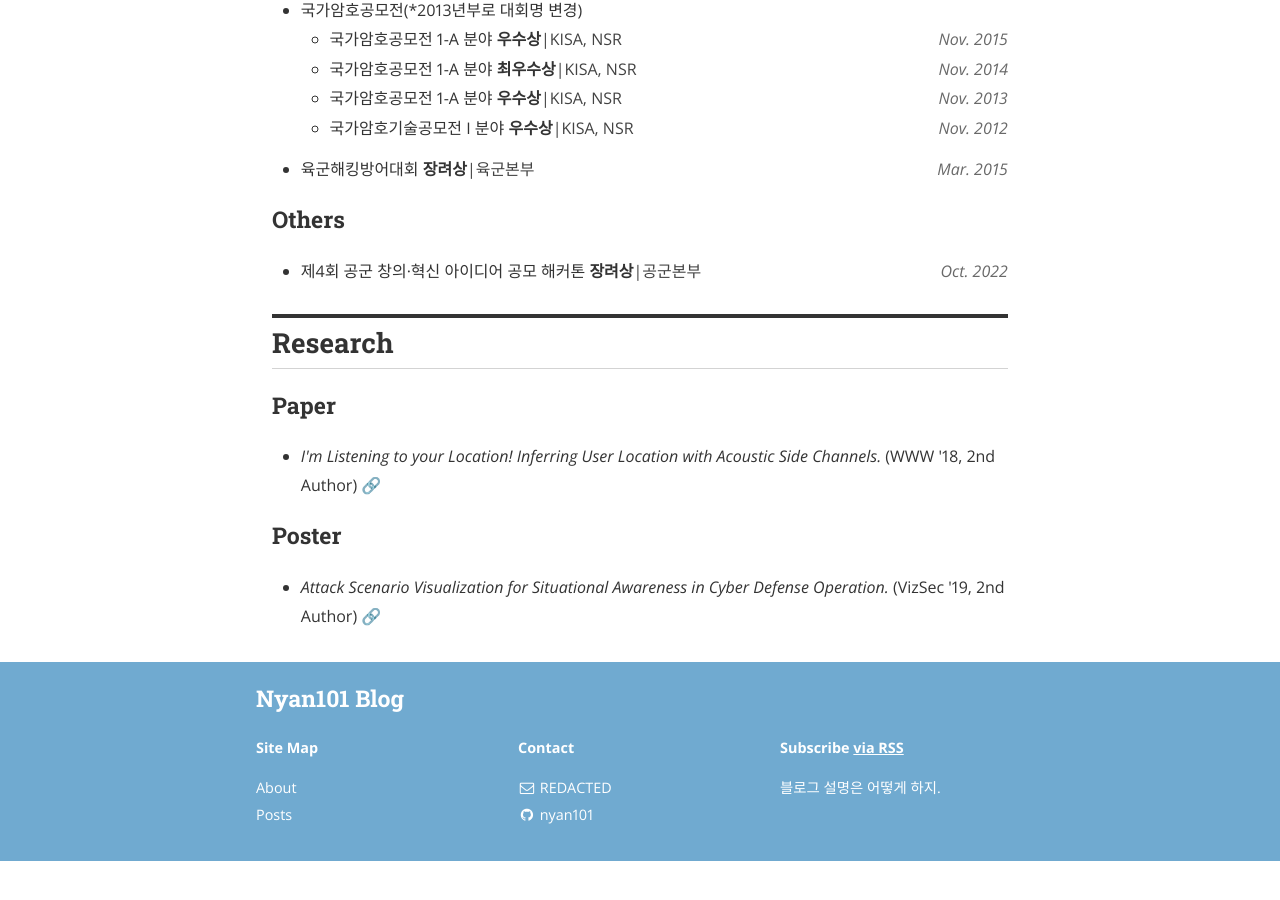
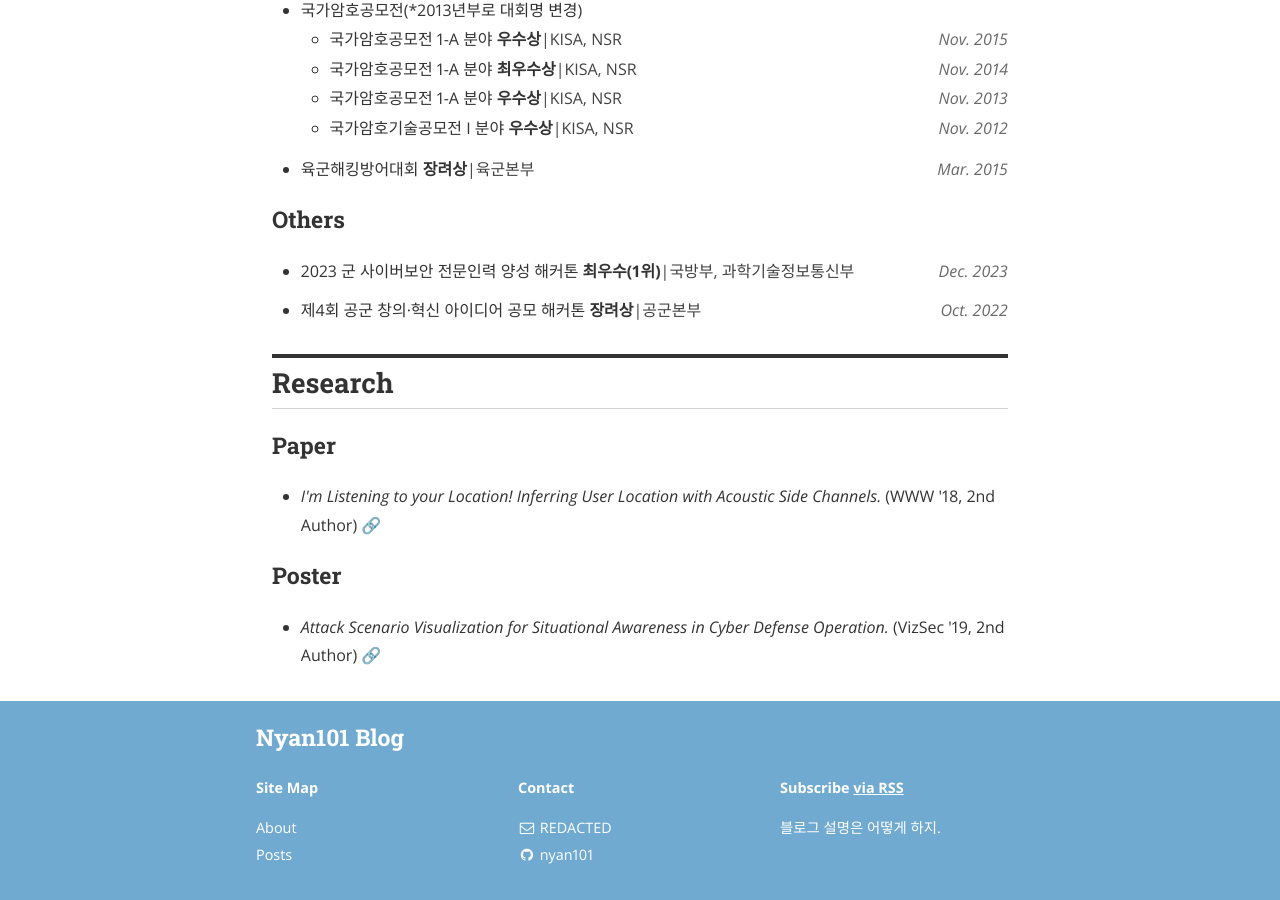
Before and after one commit to nyan101/nyan101.github.io, a Jekyll site: the page built from about.html, in a window 1280 px wide and 900 px high, scrolled down 2649 px. Built offline with Jekyll 4.4.1, drawn with Linux system fonts in a browser that asks for light colours; nearby versions of some CDN libraries; a style sheet for code colours, icons or effects is not loaded; before the commit the page ends 3510 px from its top, so only the background shows below that.

Commit message:
about 페이지 수정

```diff
--- a/about.html
+++ b/about.html
@@ -507,6 +507,17 @@ permalink: /about/
 
 <h3>Others</h3>
 <ul class="resume-list">
+    <li class="resume-item">
+		<div class="resume-row">
+			<div class="resume-desc">
+				2023 군 사이버보안 전문인력 양성 해커톤 <strong>최우수(1위)</strong>
+			</div>
+			<div class="resume-appendix">
+				<div class="resume-organization">|국방부, 과학기술정보통신부</div>
+				<div class="resume-date">Dec. 2023</div>
+			</div>
+		</div>
+	</li>
 	<li class="resume-item">
 		<div class="resume-row">
 			<div class="resume-desc">
```
